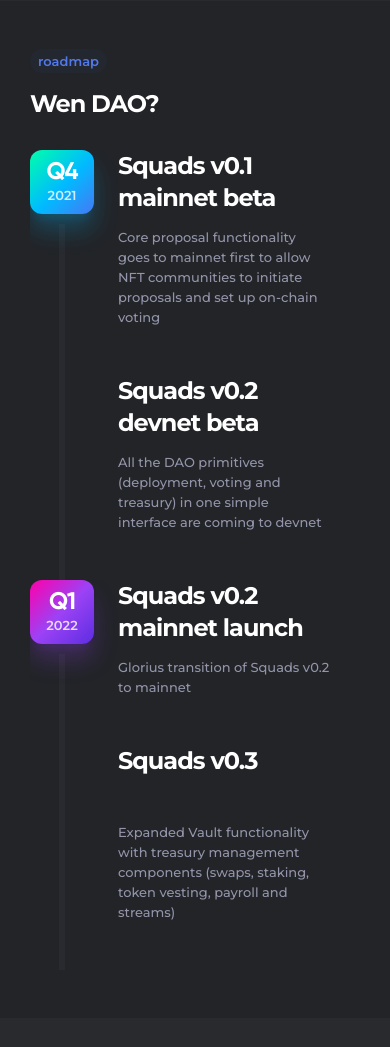
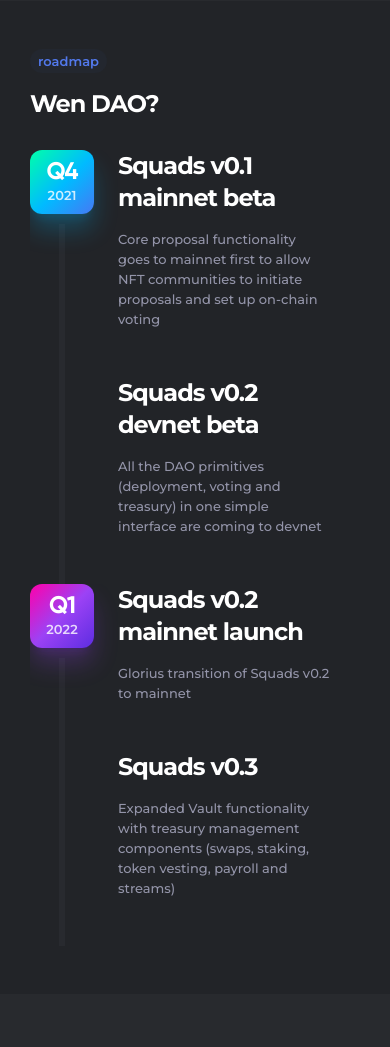
Before and after one commit to Squads-Protocol/squads-protocol.github.io, a PHP site: page / in a window 390 px wide. Shown: the part 2931-3978 px from the top of the page. Run offline with PHP 8.4, Linux system fonts and the light colour scheme.

Commit message:
clean layout

```diff
--- a/css/media.css
+++ b/css/media.css
@@ -65,6 +65,9 @@
 }
 
 @media (max-width: 800px) {
+  .section-check_history .items-line .item .title{
+    height:auto
+  }
   .section-text_col {
     padding: 46px 0;
   }
```
